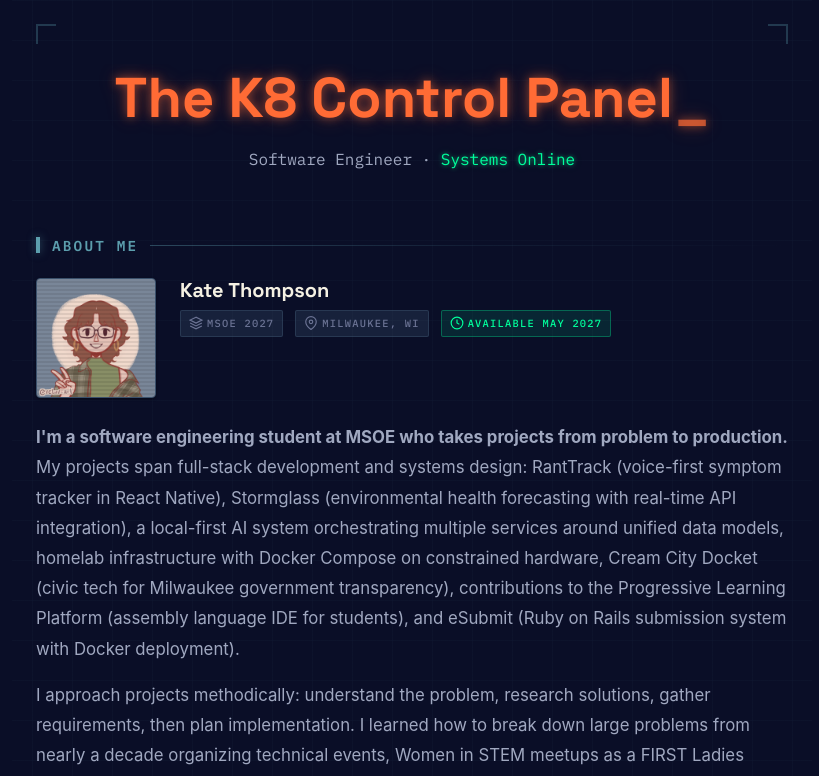
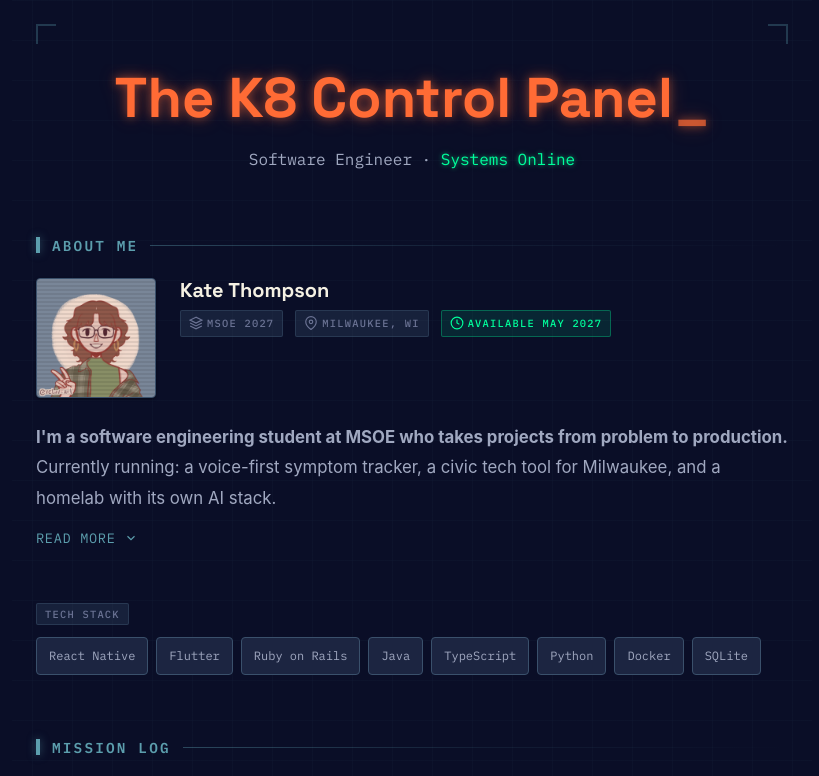
Before and after one commit to k8thompson134/portfolio, a Next.js app: page / in a window 1280 px wide. Shown: the top 776 px of the page, without its empty margins (228-1047 px from the left). Built offline with nearby package versions, Linux system fonts and the light colour scheme; a web font is replaced by a local one.

Commit message:
Condense homepage bio into expandable component
Bio text was three full paragraphs pushing projects far below the
fold. Extracted into its own Bio component with a short teaser and a
Read more toggle that expands the full text in place.

```diff
--- a/src/app/page.module.scss
+++ b/src/app/page.module.scss
@@ -107,21 +107,6 @@
   }
 }
 
-.bio {
-  color: $text-secondary;
-  font-size: 1.05rem;
-  line-height: 1.8;
-  margin-bottom: $space-7;
-
-  p + p {
-    margin-top: $space-4;
-  }
-
-  @media (max-width: $bp-md) {
-    font-size: 0.95rem;
-  }
-}
-
 .grid {
   display: grid;
   grid-template-columns: repeat(auto-fit, minmax(280px, 1fr));
--- a/src/app/page.tsx
+++ b/src/app/page.tsx
@@ -1,6 +1,7 @@
 import styles from './page.module.scss';
 import HeroTitle from '@/components/HeroTitle';
 import ProfileCard from '@/components/ProfileCard';
+import Bio from '@/components/Bio';
 import TechStack from '@/components/TechStack';
 import ProjectCard from '@/components/ProjectCard';
 import ContactSection from '@/components/ContactSection';
@@ -15,11 +16,7 @@ export default function Home() {
       <section id="about">
         <h2 className={styles.sectionLabel}>About Me</h2>
         <ProfileCard imageSrc="/images/avatar.png" />
-        <div className={styles.bio}>
-          <p><b>I'm a software engineering student at MSOE who takes projects from problem to production.</b> My projects span full-stack development and systems design: RantTrack (voice-first symptom tracker in React Native), Stormglass (environmental health forecasting with real-time API integration), a local-first AI system orchestrating multiple services around unified data models, homelab infrastructure with Docker Compose on constrained hardware, Cream City Docket (civic tech for Milwaukee government transparency), contributions to the Progressive Learning Platform (assembly language IDE for students), and eSubmit (Ruby on Rails submission system with Docker deployment).</p>
-          <p>I approach projects methodically: understand the problem, research solutions, gather requirements, then plan implementation. I learned how to break down large problems from nearly a decade organizing technical events, Women in STEM meetups as a FIRST Ladies regional partner with my robotics team in high school, conference planning through SWE, and cultural celebrations as outreach chair of my sorority.</p>
-          <p>I'm comfortable with the full project lifecycle: user research, requirements documentation, development, and knowledge transfer. Beyond coding, I've taught programming, write technical documentation that people actually use, present technical concepts clearly, and handle graphic design and visual communication.</p>
-        </div>
+        <Bio />
         <TechStack />
       </section>
 
--- /dev/null
+++ b/src/components/Bio.module.scss
@@ -0,0 +1,66 @@
+@use '../styles/variables' as *;
+
+.bio {
+  color: $text-secondary;
+  font-size: 1.05rem;
+  line-height: 1.8;
+  margin-bottom: $space-7;
+
+  p + p {
+    margin-top: $space-4;
+  }
+
+  @media (max-width: $bp-md) {
+    font-size: 0.95rem;
+  }
+}
+
+.expandable {
+  display: grid;
+  grid-template-rows: 0fr;
+  opacity: 0;
+  transition: grid-template-rows 400ms ease, opacity 300ms ease;
+
+  > div {
+    overflow: hidden;
+    min-height: 0;
+  }
+
+  &.expanded {
+    grid-template-rows: 1fr;
+    opacity: 1;
+    margin-top: $space-4;
+  }
+}
+
+.toggle {
+  display: inline-flex;
+  align-items: center;
+  gap: $space-2;
+  margin-top: $space-4;
+  padding: 0;
+  background: none;
+  border: none;
+  color: $console-teal;
+  font-family: $font-mono;
+  font-size: 0.85rem;
+  letter-spacing: 0.05em;
+  text-transform: uppercase;
+  cursor: pointer;
+  transition: color $transition-base;
+
+  &:hover {
+    color: $nixie-orange;
+    text-shadow: $shadow-glow-orange;
+  }
+}
+
+.chevron {
+  width: 14px;
+  height: 14px;
+  transition: transform $transition-base;
+
+  .toggle[aria-expanded='true'] & {
+    transform: rotate(180deg);
+  }
+}
--- /dev/null
+++ b/src/components/Bio.tsx
@@ -0,0 +1,62 @@
+'use client';
+
+import { useState } from 'react';
+import styles from './Bio.module.scss';
+
+export default function Bio() {
+    const [expanded, setExpanded] = useState(false);
+
+    return (
+        <div className={styles.bio}>
+            <p>
+                <b>I&apos;m a software engineering student at MSOE who takes projects from problem to production.</b>{' '}
+                Currently running: a voice-first symptom tracker, a civic tech tool for Milwaukee, and a homelab
+                with its own AI stack.
+            </p>
+
+            <div className={`${styles.expandable} ${expanded ? styles.expanded : ''}`}>
+              <div>
+                <p>
+                    That includes RantTrack (voice-first symptom tracker in React Native), Stormglass (environmental
+                    health forecasting with real-time API integration), a local-first AI system orchestrating
+                    multiple services around unified data models, homelab infrastructure with Docker Compose on
+                    constrained hardware, Cream City Docket (civic tech for Milwaukee government transparency),
+                    contributions to the Progressive Learning Platform (assembly language IDE for students), and
+                    eSubmit (Ruby on Rails submission system with Docker deployment).
+                </p>
+                <p>
+                    I approach projects methodically: understand the problem, research solutions, gather
+                    requirements, then plan implementation. I learned how to break down large problems from nearly a
+                    decade organizing technical events, Women in STEM meetups as a FIRST Ladies regional partner with
+                    my robotics team in high school, conference planning through SWE, and cultural celebrations as
+                    outreach chair of my sorority.
+                </p>
+                <p>
+                    I&apos;m comfortable with the full project lifecycle: user research, requirements documentation,
+                    development, and knowledge transfer. Beyond coding, I&apos;ve taught programming, write technical
+                    documentation that people actually use, present technical concepts clearly, and handle graphic
+                    design and visual communication.
+                </p>
+              </div>
+            </div>
+
+            <button
+                type="button"
+                className={styles.toggle}
+                onClick={() => setExpanded((v) => !v)}
+                aria-expanded={expanded}
+            >
+                {expanded ? 'Show less' : 'Read more'}
+                <svg
+                    viewBox="0 0 24 24"
+                    fill="none"
+                    stroke="currentColor"
+                    strokeWidth="2"
+                    className={styles.chevron}
+                >
+                    <path d="M6 9l6 6 6-6" />
+                </svg>
+            </button>
+        </div>
+    );
+}
```
